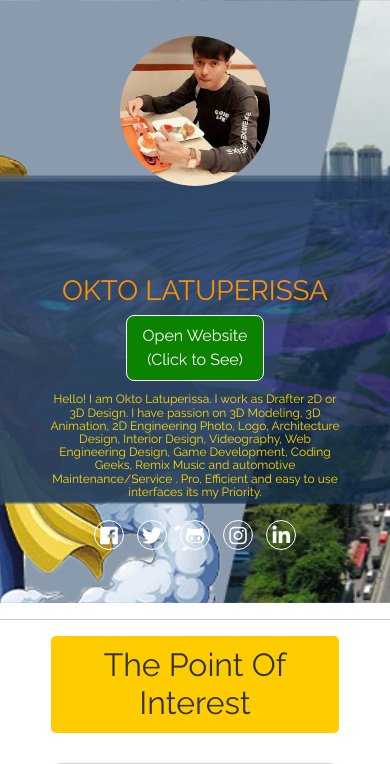
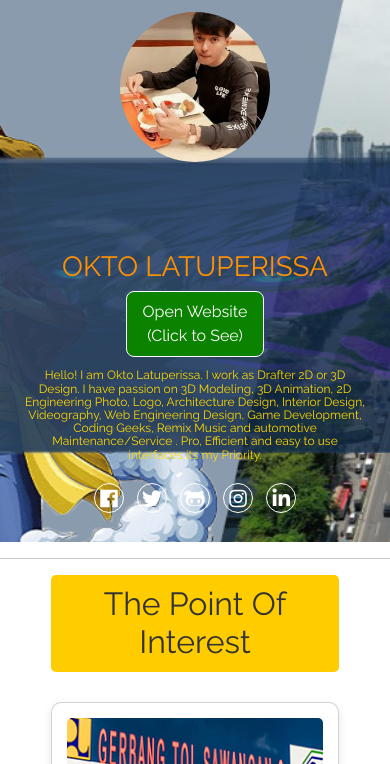
Before and after one commit to okto7/okto7.github.io, a PHP site: page / in a window 390 px wide. Shown: the top 764 px of the page. Run offline with PHP 8.4, Linux system fonts and the light colour scheme; some libraries are stand-ins or nearby versions.

Commit message:
Update style.css

```diff
--- a/style.css
+++ b/style.css
@@ -381,7 +381,7 @@ footer a:hover {
   }
 
   header {
-    padding: 3em;
+    padding: 1em;
     text-align: center;
     background-image: url('./img/bg.jpg');
     background-size: cover;
```
